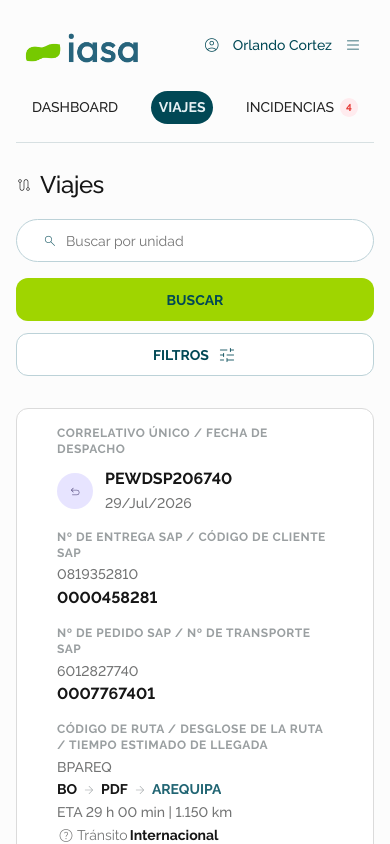
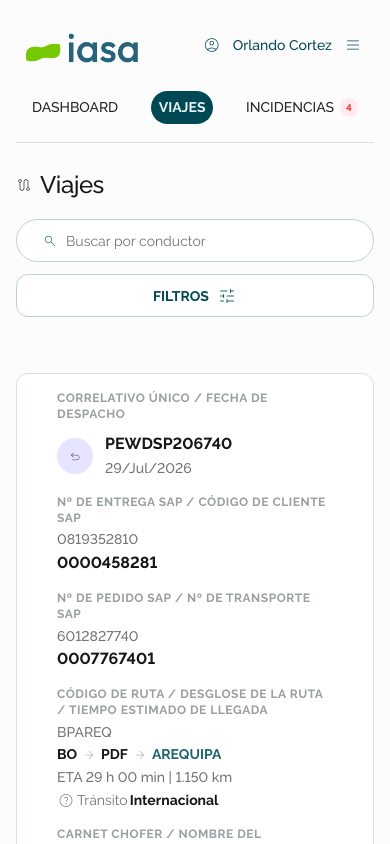
Before and after one commit to Giro54BO/giro54bo.github.io, a SvelteKit app: page /viajes in a window 390 px wide. Shown: the top 844 px of the page. Built offline with nearby package versions, Linux system fonts and the light colour scheme.

Commit message:
Refine search and card surfaces

```diff
--- a/src/app.css
+++ b/src/app.css
@@ -42,7 +42,7 @@
 	--green-400: oklch(0.80 0.17 130);
 	--green-100: oklch(0.94 0.06 130);
 	--green-50:  oklch(0.97 0.03 130);
-	--green-normal: #9fd500;            /* Figma green/normal — botón BUSCAR */
+	--green-normal: #9fd500;            /* Figma green/normal — primary action */
 
 	/* ── Validación (Figma) ── */
 	--error-bg:   #ffebee;
@@ -390,7 +390,6 @@ body {
 .viajes-search-row { display: flex; align-items: center; gap: var(--space-4); width: 100%; }
 .trip-search { position: relative; flex: 1 1 auto; min-width: 0; }
 .viajes-search-row .search-pill { width: 100%; height: 43px; padding-inline: 25px; border-color: var(--blue-light-active); border-radius: var(--radius-full); }
-.viajes-search-row .btn-buscar { flex: 0 0 134px; }
 .trip-search__menu {
 	position: absolute;
 	z-index: var(--z-dropdown);
@@ -467,10 +466,9 @@ body {
 .multi-select-empty { padding: var(--space-4); color: var(--grey-muted); font-size: var(--text-sm); }
 .date-filter-menu { min-width: 100%; margin-top: 4px; }
 
-.btn-outline, .btn-buscar { display: inline-flex; align-items: center; justify-content: center; gap: var(--space-2); height: 43px; border-radius: var(--radius-lg); font: 700 var(--text-sm) var(--font-body); white-space: nowrap; }
+.btn-outline { display: inline-flex; align-items: center; justify-content: center; gap: var(--space-2); height: 43px; border-radius: var(--radius-lg); font: 700 var(--text-sm) var(--font-body); white-space: nowrap; }
 .btn-outline { min-width: 260px; padding: 0 var(--space-4); border: 1.5px solid var(--blue-dark); color: var(--blue-dark); }
 .btn-outline:hover { background: var(--teal-50); }
-.btn-buscar { width: 134px; background: var(--green-normal); color: var(--blue-dark); }
 
 .filter-bar { display: flex; flex-wrap: wrap; align-items: center; gap: var(--space-2); }
 .filter-chip { display: inline-flex; align-items: center; gap: var(--space-2); min-height: 44px; padding: 0 var(--space-3); border: 1px solid var(--border-2); border-radius: var(--radius-full); color: var(--grey-normal); font: 600 var(--text-sm) var(--font-body); }
@@ -489,10 +487,11 @@ body {
 .search-pill__clear .icon { display: inline-grid; place-items: center; width: 24px; height: 24px; padding: 0; border-radius: 50%; background: var(--blue-dark); font-size: 16px; line-height: 1; }
 
 .cards-container { position: relative; font-variant-numeric: lining-nums tabular-nums; font-feature-settings: 'lnum' 1, 'tnum' 1; }
+.viajes .cards-container { margin-top: var(--space-6); }
 .cards-header { display: grid; grid-template-columns: repeat(5, minmax(0, 1fr)) 24px; gap: 80px; padding: 0 40px var(--space-2); color: var(--grey-muted); font-size: var(--text-xs); font-weight: 700; letter-spacing: .045em; line-height: 1.35; text-transform: uppercase; text-wrap: balance; }
 .cards-list { display: flex; flex-direction: column; gap: var(--space-2); }
-.trip-card { display: block; width: 100%; background: var(--surface); border: 1px solid var(--grey-light); border-radius: var(--radius-lg); transition: transform var(--duration-fast), box-shadow var(--duration-fast), border-color var(--duration-fast); }
-.trip-card:hover { transform: translateY(-2px); box-shadow: var(--shadow-sm); border-color: var(--border-2); }
+.trip-card { display: block; width: 100%; background: var(--surface); border: 1px solid var(--border); border-radius: var(--radius-lg); box-shadow: none; transition: transform var(--duration-fast), border-color var(--duration-fast); }
+.trip-card:hover { transform: translateY(-2px); border-color: var(--border-2); }
 .card-grid { display: grid; grid-template-columns: repeat(5, minmax(0, 1fr)) 24px; gap: 80px; align-items: center; padding: 16px 40px; min-height: 117px; }
 .card-cell, .cell-line { display: flex; align-items: center; gap: var(--space-3); min-width: 0; }
 .cell-stack { display: flex; flex-direction: column; gap: 4px; min-width: 0; }
@@ -575,8 +574,7 @@ body {
 @media (pointer: coarse) {
 	.dash-select,
 	.filters-toggle,
-	.btn-outline,
-	.btn-buscar { min-height: 44px; height: 44px; }
+	.btn-outline { min-height: 44px; height: 44px; }
 	.status-chips .filter-chip { min-height: 44px; }
 	.topnav__link,
 	.topnav__user { min-height: 44px; }
@@ -589,7 +587,7 @@ body {
 	.filters-toggle { position: static; width: 100%; }
 	.viajes-header__left { width: 100%; flex-direction: column; align-items: stretch; gap: var(--space-3); }
 	.search-pill { width: 100%; }
-	.btn-buscar, .btn-outline { width: 100%; min-width: 0; }
+	.btn-outline { width: 100%; min-width: 0; }
 	.dash-filters { flex-wrap: nowrap; overflow-x: auto; margin-inline: calc(var(--space-4) * -1); padding: 0 var(--space-4) var(--space-2); }
 	.dash-filter { flex: 0 0 auto; width: 200px; }
 	.viajes .dash-filter:nth-child(n),
@@ -597,7 +595,6 @@ body {
 	.status-chips { justify-content: flex-start; overflow-x: auto; padding-bottom: var(--space-2); }
 	.viajes-search-row { align-items: stretch; flex-direction: column; }
 	.viajes-search-row .search-pill { flex: none; width: 100%; }
-	.viajes-search-row .btn-buscar { flex: none; width: 100%; height: 43px; min-height: 43px; }
 	.alerts-grid { grid-template-columns: 1fr; gap: var(--space-4); }
 }
 
--- a/src/lib/components/PredictionCards.svelte
+++ b/src/lib/components/PredictionCards.svelte
@@ -197,9 +197,10 @@
 		flex-direction: column;
 		gap: var(--space-3);
 		background: var(--surface);
+		border: 1px solid var(--border);
 		border-radius: 20px;
 		padding: var(--space-4) var(--space-5);
-		box-shadow: 0 1px 1.5px rgba(7, 20, 23, 0.08);
+		box-shadow: none;
 	}
 
 	.pred-card__top {
--- a/src/lib/components/TransitMap.svelte
+++ b/src/lib/components/TransitMap.svelte
@@ -375,6 +375,7 @@
 	.map-card {
 		position: relative;
 		border-radius: 14px;
+		border: 1px solid var(--border);
 		background: var(--surface-2);
 		overflow: hidden;
 		height: 580px;
@@ -390,6 +391,7 @@
 		width: 100vw;
 		height: 100vh;
 		border-radius: 0;
+		border: 0;
 	}
 	.map-card--fullscreen .map-el { height: 100vh; }
 
--- a/src/lib/components/TripSearch.svelte
+++ b/src/lib/components/TripSearch.svelte
@@ -29,7 +29,7 @@
 			if (!focused && !filtros.busqueda.trim()) {
 				placeholderIndex = (placeholderIndex + 1) % SEARCH_PLACEHOLDERS.length;
 			}
-		}, 3200);
+		}, 2400);
 
 		return () => window.clearInterval(rotation);
 	});
--- a/src/routes/dashboard/+page.svelte
+++ b/src/routes/dashboard/+page.svelte
@@ -25,7 +25,6 @@
     <div class="filter-page-header__controls">
       <div class="viajes-search-row dashboard-search-row">
         <TripSearch />
-        <button class="btn-buscar" type="button">BUSCAR</button>
       </div>
       <button class="filters-toggle" type="button" aria-expanded={filtersOpen} aria-controls="dashboard-filters" onclick={() => filtersOpen = !filtersOpen}>
         <span>FILTROS</span>
--- a/src/routes/viajes/+page.svelte
+++ b/src/routes/viajes/+page.svelte
@@ -61,7 +61,6 @@
     <div class="filter-page-header__controls">
       <div class="viajes-search-row">
         <TripSearch />
-        <button class="btn-buscar" type="button">BUSCAR</button>
       </div>
       <button class="filters-toggle" type="button" aria-expanded={filtersOpen} aria-controls="viajes-filters" onclick={() => filtersOpen = !filtersOpen}>
         <span>FILTROS</span>
```
